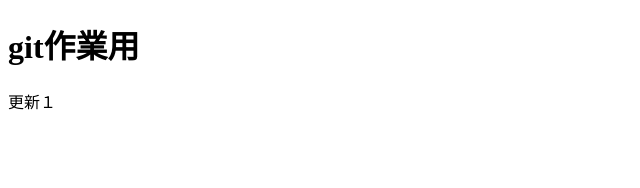
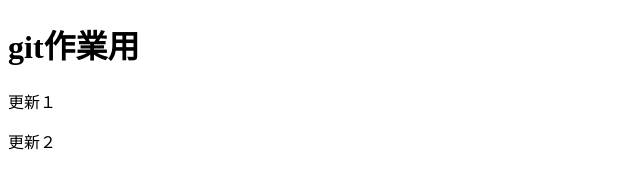
Before and after one commit to yomukueft-cloud/10-A-AAA1, a plain HTML site: page test.html in a window 1280 px wide. Shown: the full height of the page, 0-640 px from the left. Drawn offline with Linux system fonts and the light colour scheme.

Commit message:
third commit

```diff
--- a/test.html
+++ b/test.html
@@ -8,5 +8,6 @@
 <body>
     <h1>git作業用</h1>
     <p>更新１</p>
+    <p>更新２</p>
 </body>
 </html>
```
